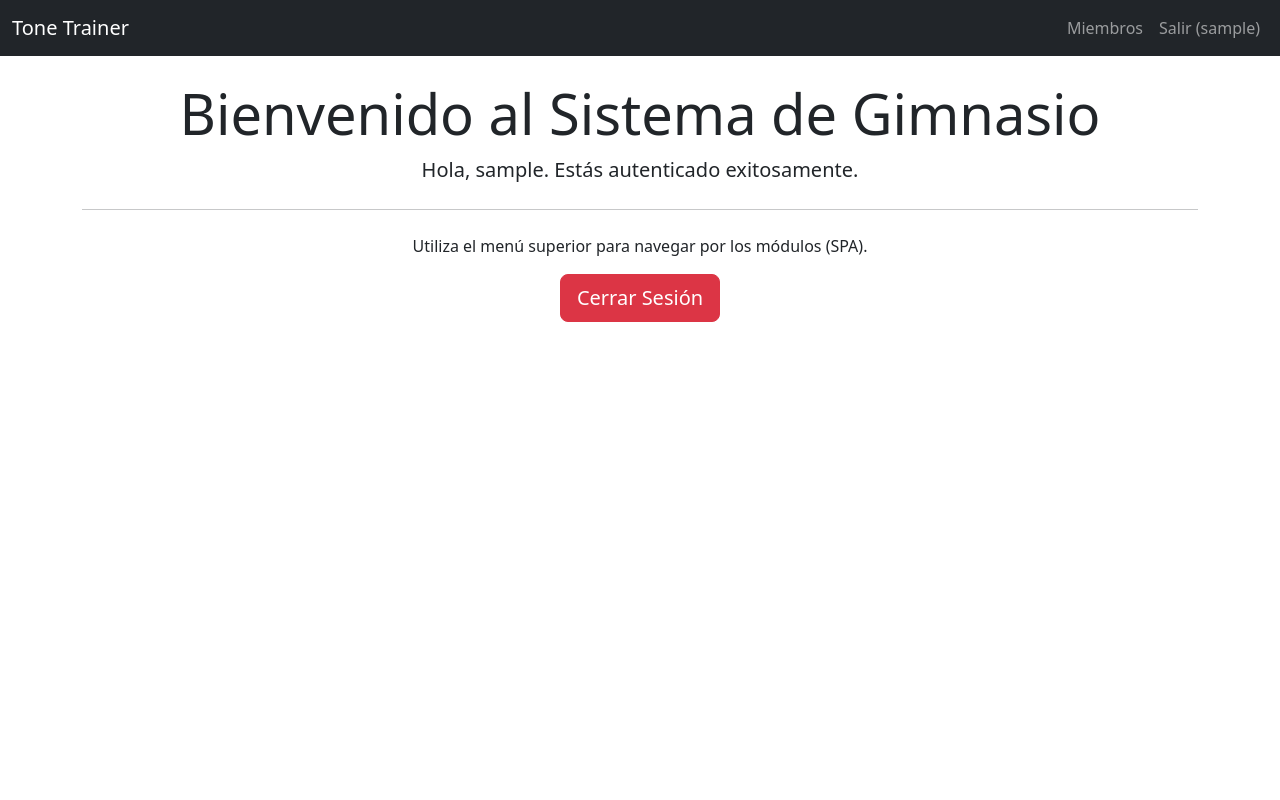
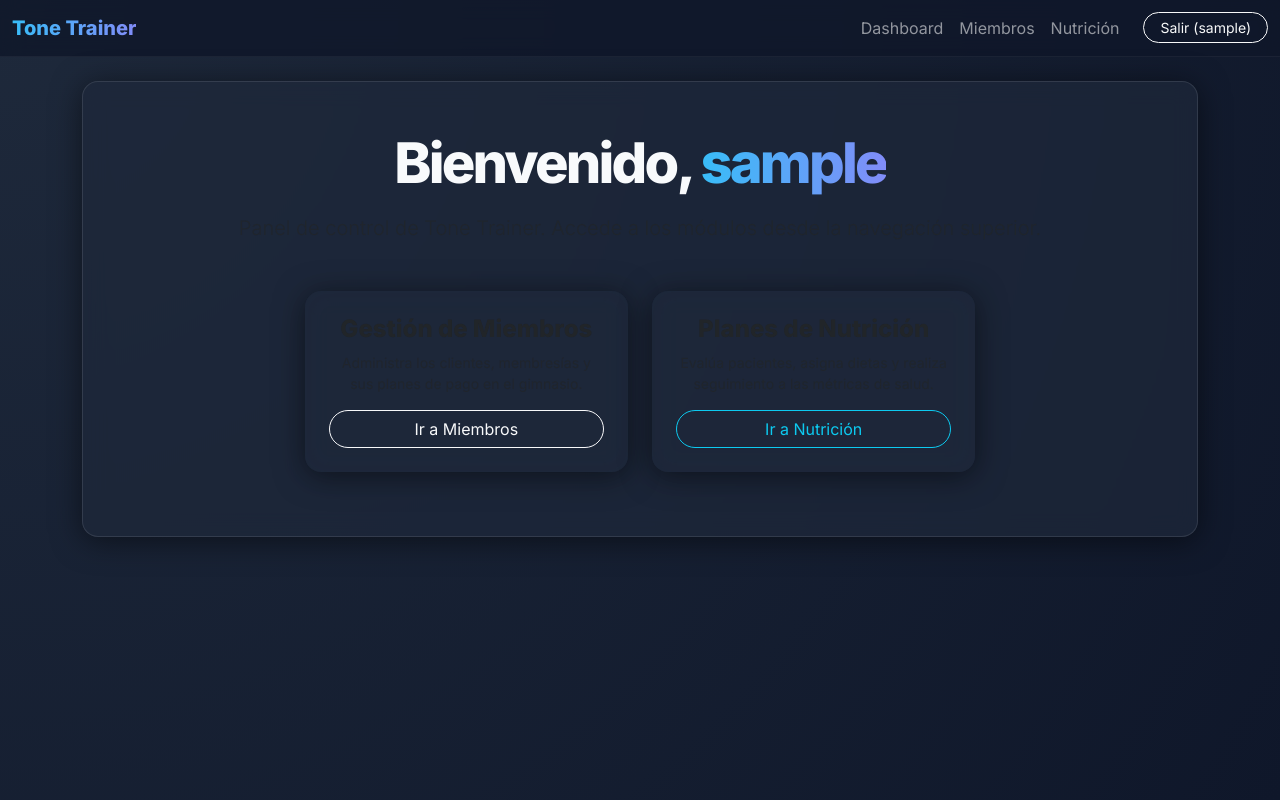
Before and after one commit to Maximilianoarizmendy/lillyana, a Django app: page /gym/ in a window 1280 px wide. Run offline with Django 5.2, Linux system fonts and the light colour scheme; the visitor is signed in with stand-in values (Sample User, id 1); some libraries are stand-ins or nearby versions.

Commit message:
estilo: implementa rediseño premium y dark mode

```diff
--- /dev/null
+++ b/static/css/styles.css
@@ -0,0 +1,81 @@
+@import url('https://fonts.googleapis.com/css2?family=Inter:wght@300;400;600;800&display=swap');
+
+:root {
+    --bg-dark: #0f172a;
+    --card-bg: rgba(30, 41, 59, 0.7);
+    --primary-glow: #0ea5e9;
+    --text-main: #f8fafc;
+    --text-muted: #94a3b8;
+}
+
+body {
+    background: radial-gradient(circle at top left, #1e293b, var(--bg-dark));
+    color: var(--text-main);
+    font-family: 'Inter', sans-serif;
+    min-height: 100vh;
+}
+
+/* Glassmorphism Classes */
+.glass-card {
+    background: var(--card-bg);
+    backdrop-filter: blur(12px);
+    -webkit-backdrop-filter: blur(12px);
+    border: 1px solid rgba(255, 255, 255, 0.1);
+    border-radius: 16px;
+    box-shadow: 0 4px 30px rgba(0, 0, 0, 0.5);
+}
+
+.glass-nav {
+    background: rgba(15, 23, 42, 0.8) !important;
+    backdrop-filter: blur(10px);
+    border-bottom: 1px solid rgba(255, 255, 255, 0.05);
+}
+
+/* Custom Buttons */
+.btn-primary-custom {
+    background: linear-gradient(135deg, #0284c7, #0ea5e9);
+    border: none;
+    color: white;
+    font-weight: 600;
+    transition: all 0.3s ease;
+}
+
+.btn-primary-custom:hover {
+    transform: translateY(-2px);
+    box-shadow: 0 0 15px var(--primary-glow);
+    color: white;
+}
+
+/* Form Styling */
+.form-control, .form-select {
+    background-color: rgba(15, 23, 42, 0.5) !important;
+    border: 1px solid rgba(255, 255, 255, 0.2) !important;
+    color: white !important;
+}
+
+.form-control:focus, .form-select:focus {
+    box-shadow: 0 0 0 0.25rem rgba(14, 165, 233, 0.25) !important;
+    border-color: var(--primary-glow) !important;
+}
+
+/* Headings */
+h1, h2, h3 {
+    font-weight: 800;
+    letter-spacing: -0.05em;
+}
+
+.text-gradient {
+    background: linear-gradient(to right, #38bdf8, #818cf8);
+    -webkit-background-clip: text;
+    -webkit-text-fill-color: transparent;
+}
+
+/* Animations */
+.fade-in {
+    animation: fadeIn 0.4s ease-in;
+}
+
+@keyframes fadeIn {
+    from { opacity: 0; transform: translateY(10px); }
+    to { opacity: 1; transform: translateY(0); }
+}
--- a/templates/base.html
+++ b/templates/base.html
@@ -7,24 +7,37 @@
     <!-- Bootstrap Local -->
     {% load static %}
     <link rel="stylesheet" href="{% static 'css/bootstrap.min.css' %}">
+    <link rel="stylesheet" href="{% static 'css/styles.css' %}">
 </head>
-<body>
-    <nav class="navbar navbar-expand-lg navbar-dark bg-dark">
+<body class="fade-in">
+    <nav class="navbar navbar-expand-lg navbar-dark glass-nav">
         <div class="container-fluid">
-            <a class="navbar-brand spa-link" href="#" data-url="{% url 'gym:home' %}">Tone Trainer</a>
+            <a class="navbar-brand spa-link fw-bold text-gradient" href="#" data-url="{% url 'gym:home' %}">
+                <i class="bi bi-activity"></i> Tone Trainer
+            </a>
             <button class="navbar-toggler" type="button" data-bs-toggle="collapse" data-bs-target="#navbarNav">
                 <span class="navbar-toggler-icon"></span>
             </button>
             <div class="collapse navbar-collapse" id="navbarNav">
                 <ul class="navbar-nav ms-auto">
                     {% if user.is_authenticated %}
-                    <li class="nav-item">
-                        <a class="nav-link spa-link" href="#" data-url="{% url 'gym:miembro_list' %}">Miembros</a>
-                    </li>
-                    <li class="nav-item">
+                        <li class="nav-item">
+                            <a class="nav-link spa-link" href="#" data-url="{% url 'gym:home' %}">Dashboard</a>
+                        </li>
+                        {% if user.groups.all.0.name == 'Admin' or user.is_superuser %}
+                        <li class="nav-item">
+                            <a class="nav-link spa-link" href="#" data-url="{% url 'gym:miembro_list' %}">Miembros</a>
+                        </li>
+                        {% endif %}
+                        {% if user.groups.all.0.name == 'Nutricionista' or user.is_superuser %}
+                        <li class="nav-item">
+                            <a class="nav-link spa-link" href="#" data-url="{% url 'gym:plan_nutricional_list' %}">Nutrición</a>
+                        </li>
+                        {% endif %}
+                    <li class="nav-item ms-3">
                         <form action="{% url 'logout' %}" method="post" class="d-inline">
                             {% csrf_token %}
-                            <button type="submit" class="btn btn-link nav-link">Salir ({{ user.username }})</button>
+                            <button type="submit" class="btn btn-outline-light btn-sm mt-1 rounded-pill px-3">Salir ({{ user.username }})</button>
                         </form>
                     </li>
                     {% else %}
--- a/templates/gym/home.html
+++ b/templates/gym/home.html
@@ -3,14 +3,31 @@
 {% block title %}Inicio - Tone Trainer{% endblock %}
 
 {% block content %}
-<div class="jumbotron mt-4 text-center">
-    <h1 class="display-4">Bienvenido al Sistema de Gimnasio</h1>
-    <p class="lead">Hola, {{ user.username }}. Estás autenticado exitosamente.</p>
-    <hr class="my-4">
-    <p>Utiliza el menú superior para navegar por los módulos (SPA).</p>
-    <form action="{% url 'logout' %}" method="post" class="d-inline">
-        {% csrf_token %}
-        <button type="submit" class="btn btn-danger btn-lg">Cerrar Sesión</button>
-    </form>
+<div class="glass-card p-5 mt-4 text-center">
+    <i class="bi bi-activity text-gradient mb-3" style="font-size: 4rem;"></i>
+    <h1 class="display-4 fw-bold">Bienvenido, <span class="text-gradient">{{ user.username }}</span></h1>
+    <p class="lead text-muted mt-3">Panel de control de Tone Trainer. Accede a los módulos desde la navegación superior.</p>
+
+    <div class="row mt-5 justify-content-center">
+        {% if user.groups.all.0.name == 'Admin' or user.is_superuser %}
+        <div class="col-md-4 mb-3">
+            <div class="card glass-card p-4 h-100 border-0">
+                <h4 class="fw-bold">Gestión de Miembros</h4>
+                <p class="text-muted small">Administra los clientes, membresías y sus planes de pago en el gimnasio.</p>
+                <button class="btn btn-outline-light mt-auto rounded-pill spa-link" data-url="{% url 'gym:miembro_list' %}">Ir a Miembros</button>
+            </div>
+        </div>
+        {% endif %}
+
+        {% if user.groups.all.0.name == 'Nutricionista' or user.is_superuser %}
+        <div class="col-md-4 mb-3">
+            <div class="card glass-card p-4 h-100 border-0">
+                <h4 class="fw-bold">Planes de Nutrición</h4>
+                <p class="text-muted small">Evalúa pacientes, asigna dietas y realiza seguimiento a las métricas de salud.</p>
+                <button class="btn btn-outline-info mt-auto rounded-pill spa-link" data-url="{% url 'gym:plan_nutricional_list' %}">Ir a Nutrición</button>
+            </div>
+        </div>
+        {% endif %}
+    </div>
 </div>
 {% endblock %}
```
Also changed, not shown: templates/registration/login.html (+12 -10 lines).
